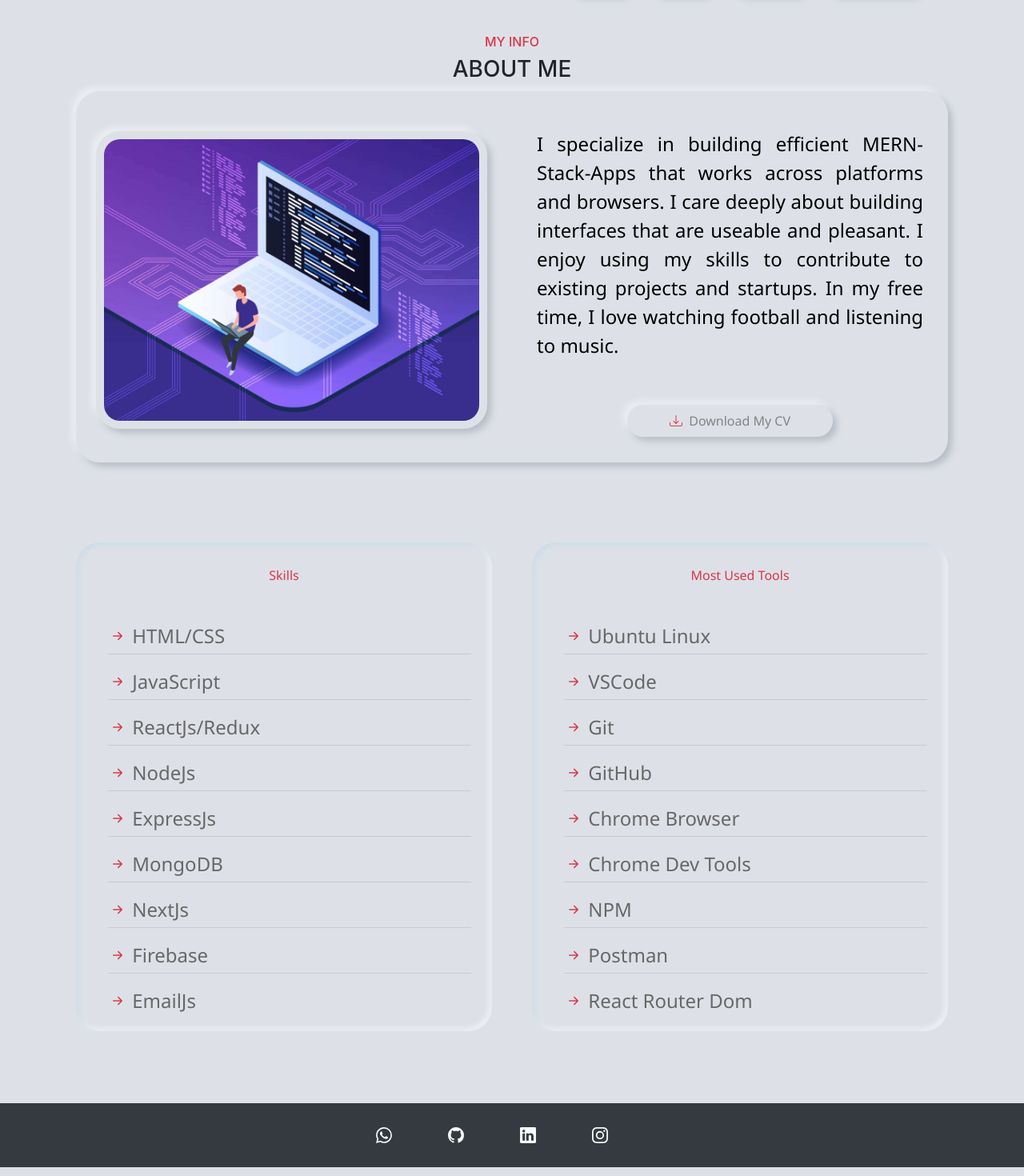
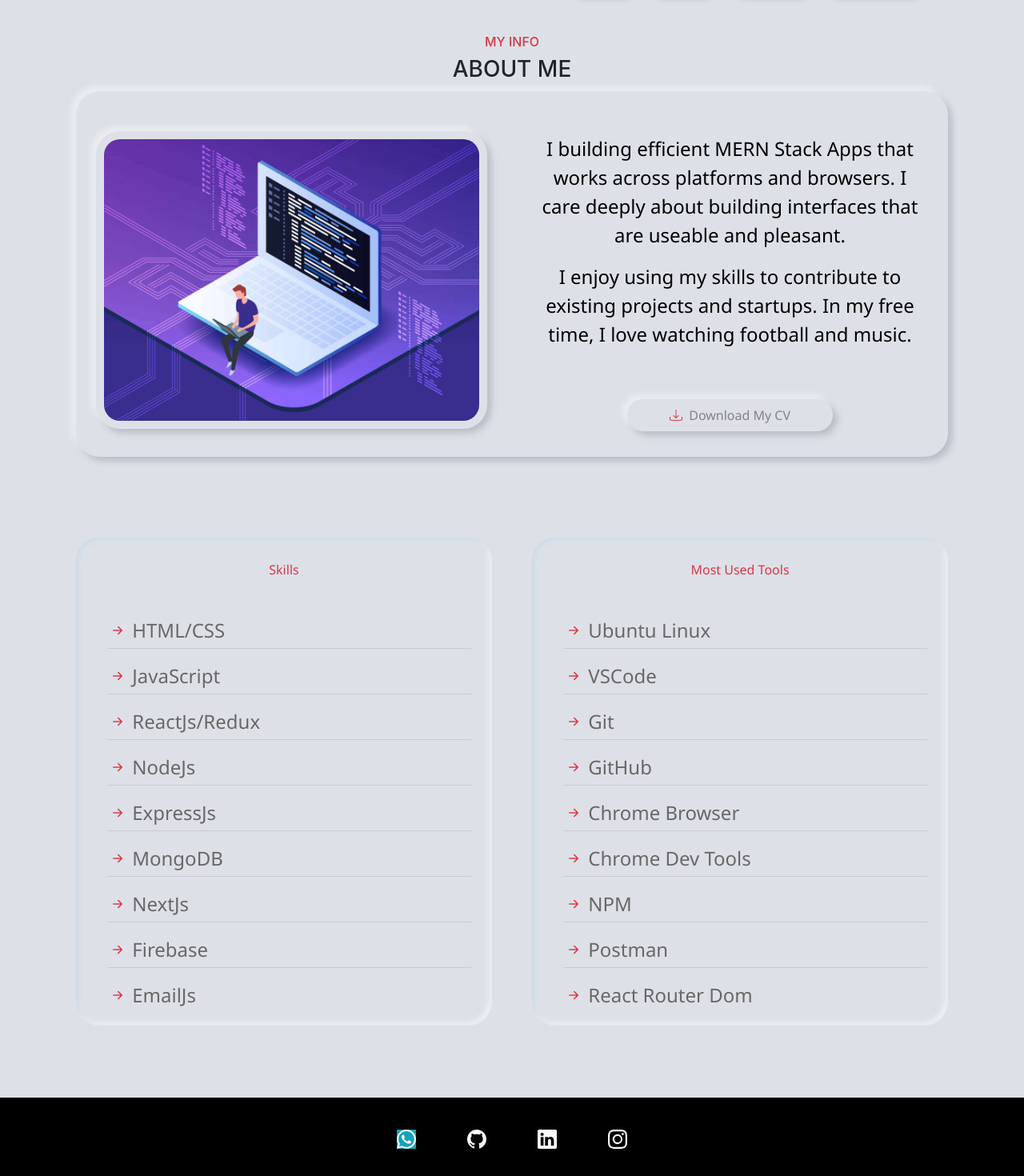
Before and after one commit to ekeneakubue/ekene-portfolio, a React (Create React App) app: page /about in a window 1280 px wide. Shown: the part 65-1535 px from the top of the page at 80% size. Built offline with nearby package versions, Linux system fonts and the light colour scheme.

Commit message:
update social icons

```diff
--- a/src/components/socials/Socials.css
+++ b/src/components/socials/Socials.css
@@ -1,5 +1,9 @@
+.social-wrap{
+    background-color: black;
+    padding-top: 0.5rem;
+    padding-bottom: 2rem;
+}
 .social{
-    margin-right: 50px;
-    margin-top: 30px;
-    padding-bottom: 20px;
+    font-size: 1.5rem;
+    margin: 2rem;
 }
--- a/src/components/socials/Socials.js
+++ b/src/components/socials/Socials.js
@@ -5,12 +5,12 @@ import { BsTelephoneFill, BsHouseFill, BsEnvelopeFill, BsWhatsapp, BsInstagram,
 
 export default function Socials() {
   return (
-    <div className='container-fluid bg-dark'>
+    <div className='container-fluid text-light social-wrap'>
       <div className='row justify-content-center'>
-          <h1><a href="https://wa.me/+2348032744865" target="_blank" rel="noopener npreferrer"><BsWhatsapp style={{ marginBottom: "2px" }} className='text-light social'/></a></h1>
-          <h1><a href="https://github.com/ekeneakubue" target="_blank"><BsGithub style={{ marginBottom: "2px" }} className='text-light social'/></a></h1>
-          <h1><a href="https://www.linkedin.com/in/ekene-akubue-58046b77/" target="_blank"><BsLinkedin style={{ marginBottom: "2px" }} className='text-light social'/></a></h1>
-          <h1><a href="https://www.instagram.com/ekeneakubue/" target="_blank"><BsInstagram style={{ marginBottom: "2px" }} className='text-light social'/></a></h1>
+        <a href="https://wa.me/+2348032744865" target="_blank" rel="noopener npreferrer"><BsWhatsapp style={{ marginBottom: "2px" }} className='text-light social bg-info'/></a>
+        <a href="https://github.com/ekeneakubue" target="_blank"><BsGithub style={{ marginBottom: "2px" }} className='text-light social'/></a>
+        <a href="https://www.linkedin.com/in/ekene-akubue-58046b77/" target="_blank"><BsLinkedin style={{ marginBottom: "2px" }} className='text-light social'/></a>
+        <a href="https://www.instagram.com/ekeneakubue/" target="_blank"><BsInstagram style={{ marginBottom: "2px" }} className='text-light social'/></a>
       </div>
     </div>
   )
--- a/src/pages/about/About.css
+++ b/src/pages/about/About.css
@@ -121,10 +121,10 @@ table{
 .title-txt{
     padding-top: 2rem;
 }
-.block{
-    padding: 1rem;
+.about-block{
+    padding: 1.4rem;
     font-size: 1.5rem;
-    text-align: justify;
+    text-align: center;
     font-family: 'Segoe UI', Tahoma, Geneva, Verdana, sans-serif;
 }
 .about-btn{
--- a/src/pages/about/About.js
+++ b/src/pages/about/About.js
@@ -18,8 +18,9 @@ export default function About() {
                 </Col>
 
                 <Col md={6} className="text-center about-intro">
-                    <div className='block'>
-                        <p>I specialize in building efficient MERN-Stack-Apps that works across platforms and browsers. I care deeply about building interfaces that are useable and pleasant. I enjoy using my skills to contribute to existing projects and startups. In my free time, I love watching football and listening to music.</p>
+                    <div className='about-block'>
+                        <p>I building efficient MERN Stack Apps that works across platforms and browsers. I care deeply about building interfaces that are useable and pleasant.</p>
+                        <p>I enjoy using my skills to contribute to existing projects and startups. In my free time, I love watching football and music.</p>
                     </div><br/>
 
                     <a href='Ekene-CV.pdf' download>
--- a/src/pages/home/Home.css
+++ b/src/pages/home/Home.css
@@ -69,6 +69,7 @@
     font-size: 1.5rem;
     font-family: 'Segoe UI', Tahoma, Geneva, Verdana, sans-serif;
     padding-bottom: 1rem;
+    text-align: center;
 }
 
 .hire{
```
